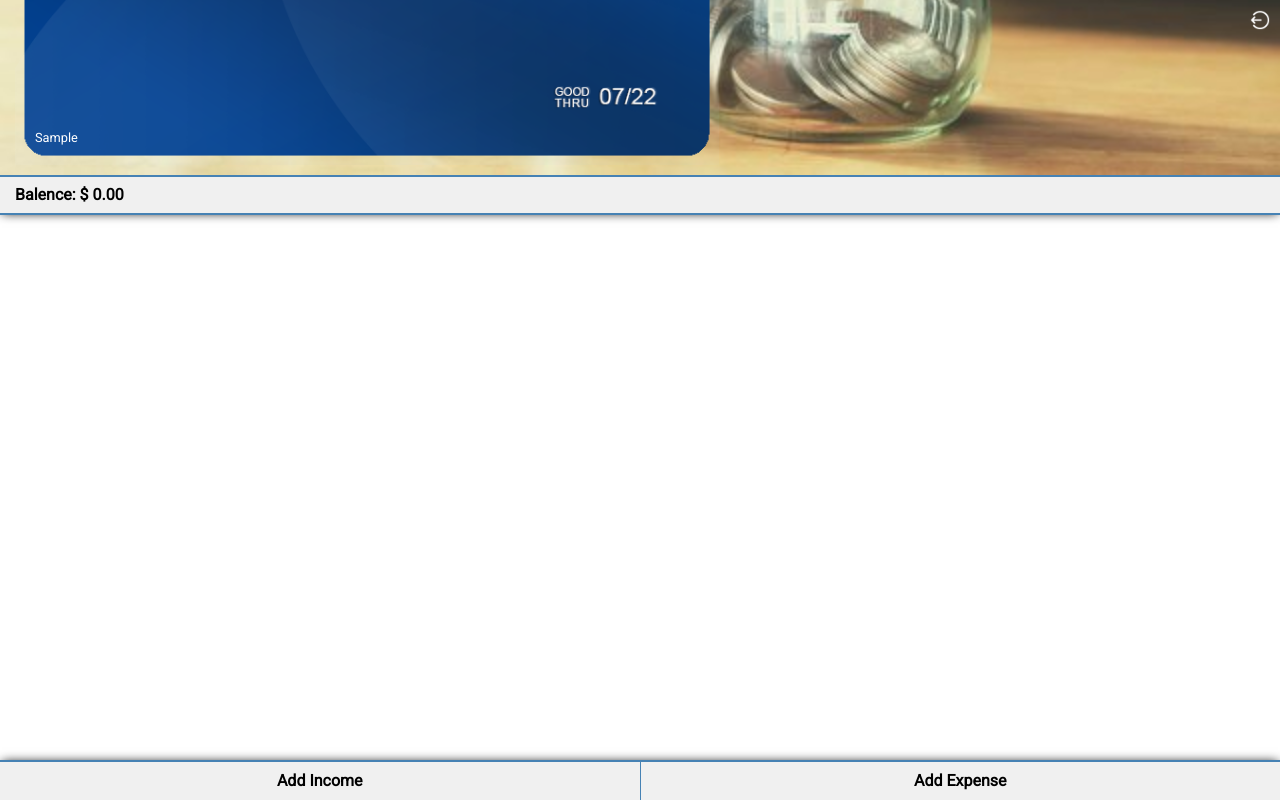
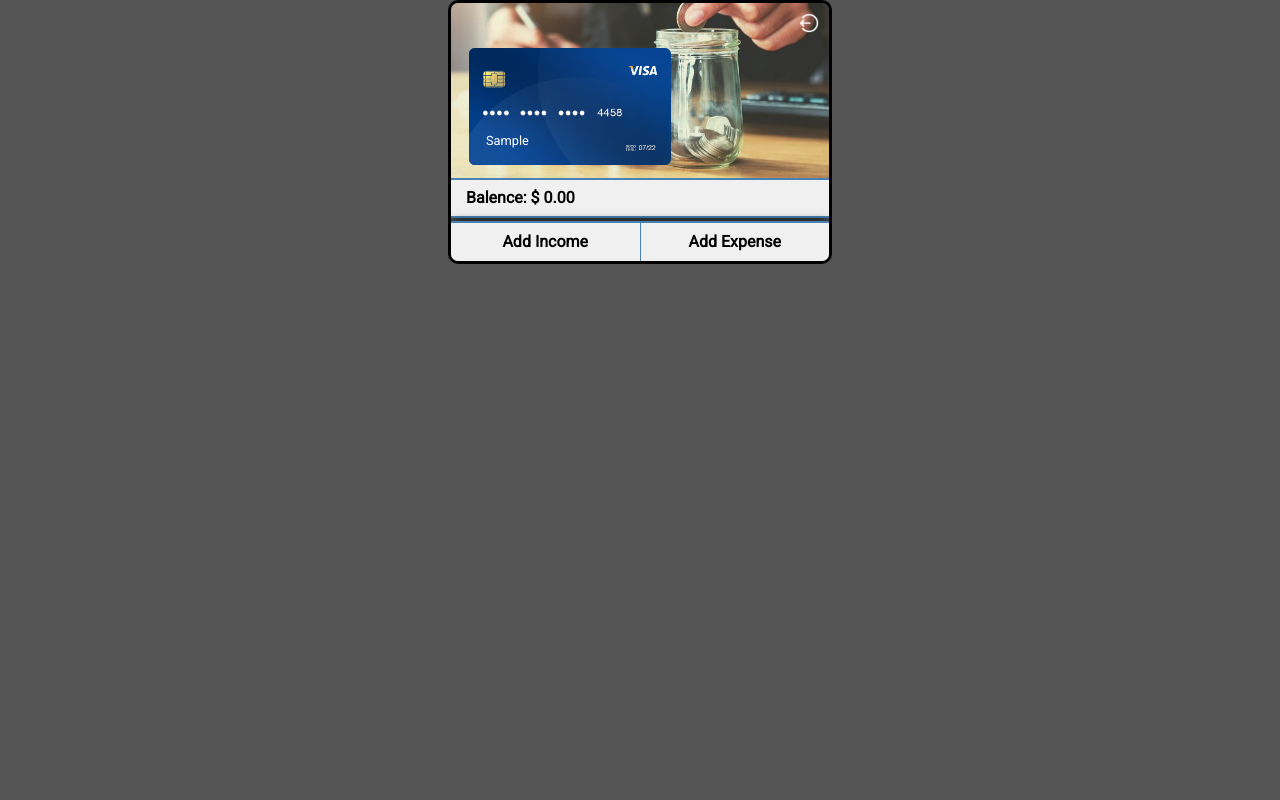
Before and after one commit to capriok/CashFlow, a React (Create React App) app: page / in a window 1280 px wide. Both pictures are taken after typing "Sample" into the empty fields and a click on the button "Proceed". Built offline with nearby package versions, Linux system fonts and the light colour scheme.

Commit message:
non mobile styling start

```diff
--- a/src/app.scss
+++ b/src/app.scss
@@ -134,6 +134,7 @@ $main-section: rgb(215, 215, 215);
     }
   }
   .sheet-head {
+    z-index: 10;
     @include flex;
     position: sticky;
     top: 0;
@@ -175,8 +176,7 @@ $main-section: rgb(215, 215, 215);
     }
   }
   .value-sheet {
-    flex: 1;
-    margin-bottom: 40px;
+    margin-bottom: 43px;
     #incomes,
     #expenses {
       .section-head {
@@ -239,3 +239,30 @@ $main-section: rgb(215, 215, 215);
     }
   }
 }
+
+@media (min-width: 500px) {
+  body {
+    background-color: rgb(85, 85, 85);
+  }
+  .app {
+    justify-content: center;
+    width: 30vw;
+    margin: 0 auto;
+    border-radius: 10px;
+    overflow: hidden;
+    border: 3px solid black;
+  }
+  .value-sheet {
+    margin-bottom: 3px !important;
+    .section-head {
+      margin-top: 0px !important;
+      padding-top: 10px !important;
+      background-color: $main-section;
+    }
+  }
+  .actions {
+    position: unset !important;
+    bottom: unset !important;
+    max-width: 30vw;
+  }
+}
```
